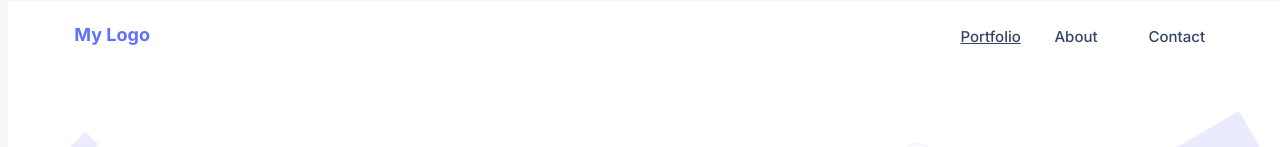
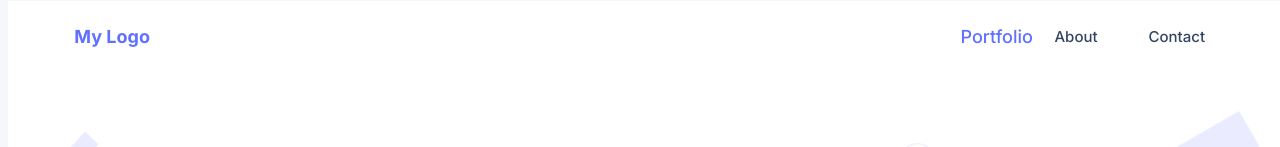
Before and after one commit to denigit5/Portfolio-project, a website: page index.html in a window 1280 px wide. In both pictures the pointer is over the link "Portfolio". Shown: the top 147 px of the page. Drawn offline with nearby package versions, Linux system fonts and the light colour scheme.

Commit message:
changes of the desktop version

```diff
--- a/style.css
+++ b/style.css
@@ -717,7 +717,7 @@ button:hover {
     font-size: 18px;
     line-height: 20px;
     margin-left: 4%;
-    bottom: 25px;
+    bottom:24px;
     flex: none;
     order: 0;
     flex-grow: 0;
@@ -761,7 +761,8 @@ button:hover {
   }
 
   .navbar-links2 li a:hover {
-    text-decoration: underline;
+    font-size: 18px;
+    color: #6070ff;
   }
 
   .hamburger {
```
